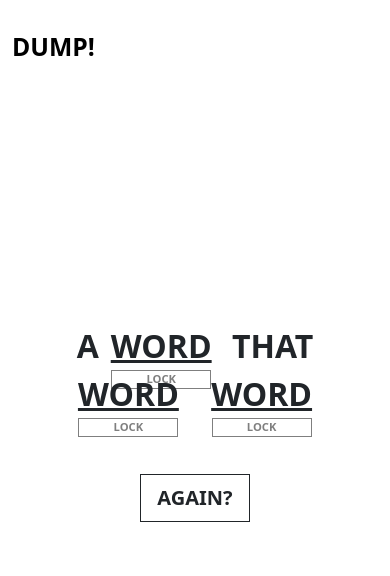
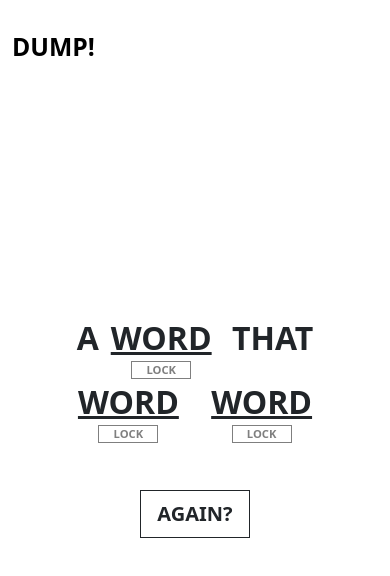
Before and after one commit to mxlouiej/dump-ideas-frontend, a React (Create React App) app: page /shit in a window 390 px wide. Shown: the top 576 px of the page. Built offline with nearby package versions, Linux system fonts and the light colour scheme; no server answers.

Commit message:
adjustments in css

```diff
--- a/src/App.css
+++ b/src/App.css
@@ -74,6 +74,7 @@
 @media screen and (max-width: 600px) {
   .big-text {
     font-size: 2rem;
+    line-height: 4rem;
   }
 
   .toast-alert {
@@ -84,4 +85,10 @@
   .form-control {
     font-size: 2rem !important;
   }
+
+  .sub-text {
+    line-height: 1rem;
+    top: 45px;
+    width: 60px;
+  }
 }
```
